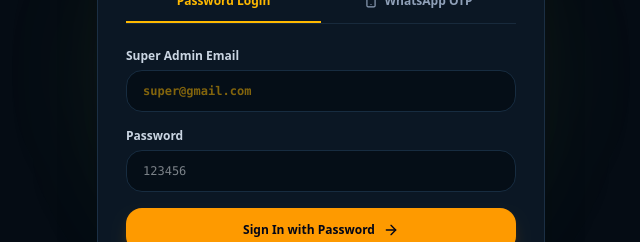
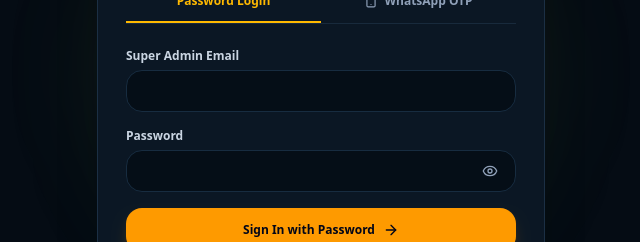
Before and after one commit to techorlifeindia-prog/orlife-engine, a Next.js app: page /login in a window 1280 px wide. Both pictures are taken after a click on the button "Password Login". Shown: the part 329-571 px from the top of the page, without its empty margins (319-959 px from the left). Built offline with nearby package versions, Linux system fonts and the light colour scheme.

Commit message:
feat: Add Eye/EyeOff password visibility toggle to login page

```diff
--- a/src/app/login/page.tsx
+++ b/src/app/login/page.tsx
@@ -1,13 +1,14 @@
 "use client";
 
 import { useState, useEffect } from "react";
-import { Lock, Smartphone, Send, CheckCircle2, AlertCircle, RefreshCw, KeyRound, ArrowRight, ShieldCheck, Zap } from "lucide-react";
+import { Lock, Smartphone, Send, CheckCircle2, AlertCircle, RefreshCw, KeyRound, ArrowRight, ShieldCheck, Zap, Eye, EyeOff } from "lucide-react";
 
 export default function LoginPage() {
   const [activeTab, setActiveTab] = useState<"password" | "whatsapp">("whatsapp");
   const [email, setEmail] = useState("");
   const [phone, setPhone] = useState("");
   const [password, setPassword] = useState("");
+  const [showPassword, setShowPassword] = useState(false);
   const [otpCode, setOtpCode] = useState("");
 
   const [step, setStep] = useState<"ENTER_PHONE" | "ENTER_OTP">("ENTER_PHONE");
@@ -202,7 +203,7 @@ export default function LoginPage() {
                       type="text"
                       value={phone}
                       onChange={(e) => setPhone(e.target.value)}
-                      placeholder="9876543210"
+                      placeholder=""
                       className="w-full bg-transparent px-3.5 py-3 text-xs font-mono font-bold text-slate-100 placeholder:text-slate-600 focus:outline-none"
                     />
                   </div>
@@ -327,20 +328,32 @@ export default function LoginPage() {
                 type="email"
                 value={email}
                 onChange={(e) => setEmail(e.target.value)}
-                placeholder="super@gmail.com"
+                placeholder=""
                 className="w-full bg-[#050e17] border border-[#172c40] rounded-2xl px-4 py-3 text-xs font-mono font-bold text-amber-400 focus:outline-none focus:border-amber-500"
+                autoComplete="off"
               />
             </div>
 
             <div>
               <label className="text-xs font-semibold text-slate-300 block mb-1.5">Password</label>
-              <input
-                type="password"
-                value={password}
-                onChange={(e) => setPassword(e.target.value)}
-                placeholder="123456"
-                className="w-full bg-[#050e17] border border-[#172c40] rounded-2xl px-4 py-3 text-xs font-mono text-slate-100 focus:outline-none focus:border-amber-500"
-              />
+              <div className="relative flex items-center">
+                <input
+                  type={showPassword ? "text" : "password"}
+                  value={password}
+                  onChange={(e) => setPassword(e.target.value)}
+                  placeholder=""
+                  className="w-full bg-[#050e17] border border-[#172c40] rounded-2xl pl-4 pr-11 py-3 text-xs font-mono text-slate-100 focus:outline-none focus:border-amber-500"
+                  autoComplete="new-password"
+                />
+                <button
+                  type="button"
+                  onClick={() => setShowPassword(!showPassword)}
+                  className="absolute right-3 text-slate-400 hover:text-amber-400 p-1.5 transition-colors"
+                  title={showPassword ? "Hide password" : "Show password"}
+                >
+                  {showPassword ? <EyeOff className="w-4 h-4" /> : <Eye className="w-4 h-4" />}
+                </button>
+              </div>
             </div>
 
             <button
```
Also changed, not shown: 1 other file (tests, documents, lock files or other folders).
